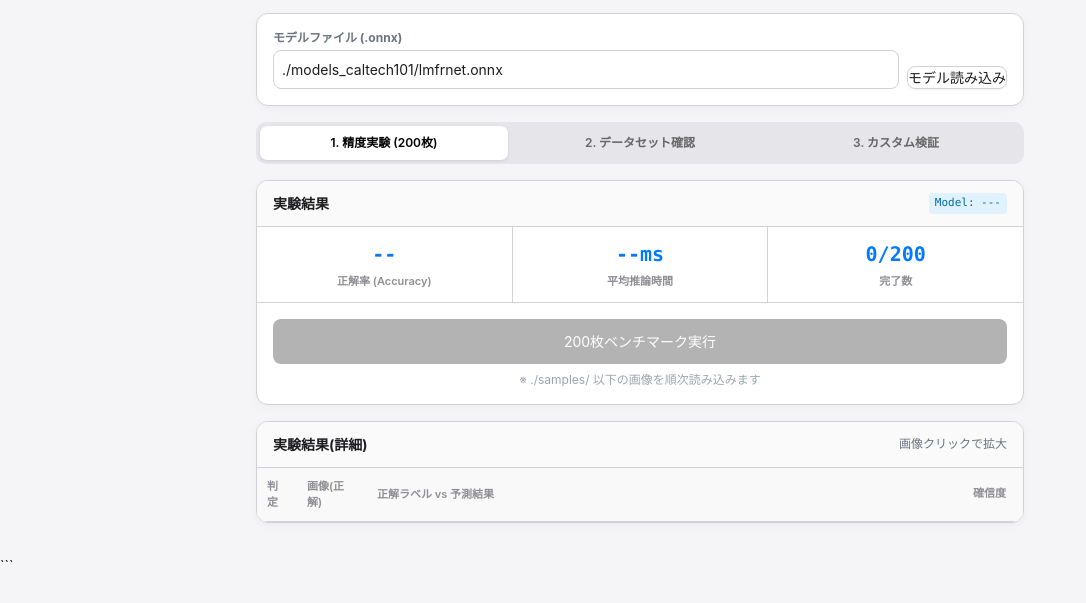
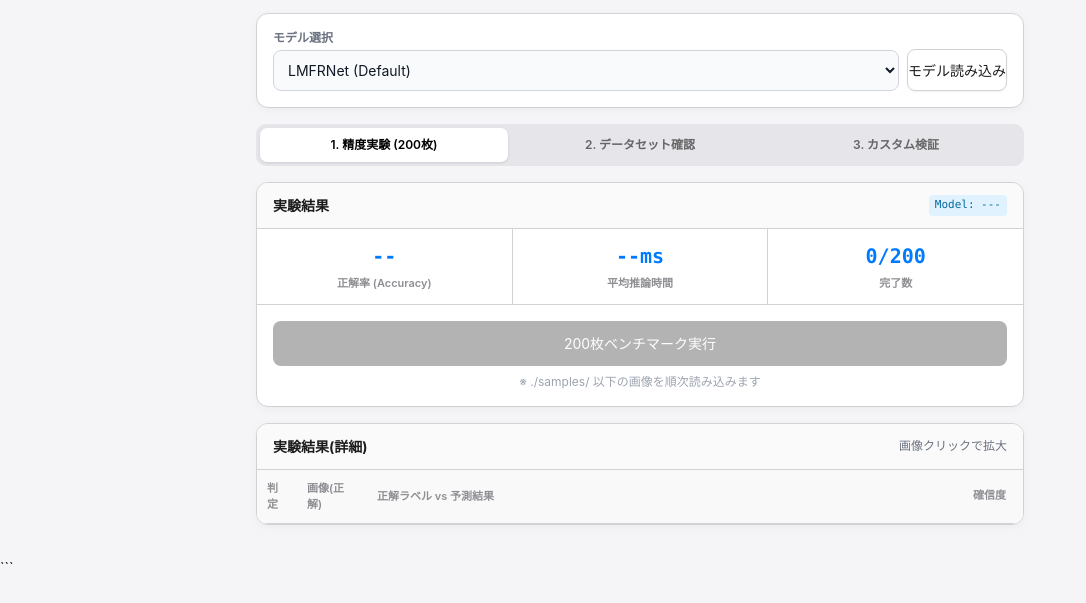
Before and after one commit to LokiXps/lmfrnet-benchmark-private, a plain HTML site: page index.html in a window 1280 px wide. Shown: the part 63-666 px from the top of the page, without its empty margins (0-1086 px from the left). Drawn offline with nearby package versions, Linux system fonts and the light colour scheme; a script that the page names is missing.

Commit message:
Update model selection UI and fix label alignment

```diff
--- a/index.html
+++ b/index.html
@@ -380,11 +380,16 @@
         <!-- Load Section -->
         <div class="panel p-4 flex gap-2 items-end bg-white">
             <div class="flex-1">
-                <label class="text-xs text-gray-500 block mb-1 font-bold">モデルファイル (.onnx)</label>
-                <input type="text" id="model-path" value="./models_caltech101/lmfrnet.onnx"
-                    placeholder="例: ./models_caltech101/lmfrnet.onnx">
+                <label class="text-xs text-gray-500 block mb-1 font-bold">モデル選択</label>
+                <select id="model-path"
+                    class="w-full bg-gray-50 border border-gray-300 text-gray-900 text-sm rounded-lg focus:ring-blue-500 focus:border-blue-500 p-2.5">
+                    <option value="./models_caltech101/lmfrnet.onnx" selected>LMFRNet (Default)</option>
+                    <option value="./models_caltech101/lmfrnet_hires.onnx">LMFRNet Hires</option>
+                    <option value="./models_caltech101/mobilenetv3_large.onnx">MobileNetV3 Large</option>
+                    <option value="./models_caltech101/resnet18.onnx">ResNet18</option>
+                </select>
             </div>
-            <button onclick="loadModel()" id="load-btn" class="whitespace-nowrap">モデル読み込み</button>
+            <button onclick="loadModel()" id="load-btn" class="whitespace-nowrap h-[42px]">モデル読み込み</button>
         </div>
 
         <!-- Tabs -->
@@ -543,7 +548,7 @@
         const DEFAULT_MODEL_PATH = "./models_caltech101/lmfrnet.onnx";
         // ラベル定義 (Caltech-101)
         const LABELS = [
-            { en: "background", ja: "背景" }, { en: "Faces", ja: "顔" }, { en: "Faces_easy", ja: "顔(Easy)" },
+            { en: "Faces", ja: "顔" }, { en: "Faces_easy", ja: "顔(Easy)" },
             { en: "Leopards", ja: "ヒョウ" }, { en: "Motorbikes", ja: "バイク" }, { en: "accordion", ja: "アコーディオン" },
             { en: "airplane", ja: "飛行機" }, { en: "anchor", ja: "錨" }, { en: "ant", ja: "アリ" },
             { en: "barrel", ja: "樽" }, { en: "bass", ja: "バス(魚)" }, { en: "beaver", ja: "ビーバー" },
@@ -614,7 +619,6 @@
             renderDatasetGrid();
 
             // Auto load default model
-            if (!modelPathInput.value) modelPathInput.value = DEFAULT_MODEL_PATH;
             await loadModel(true);
         };
 
```
